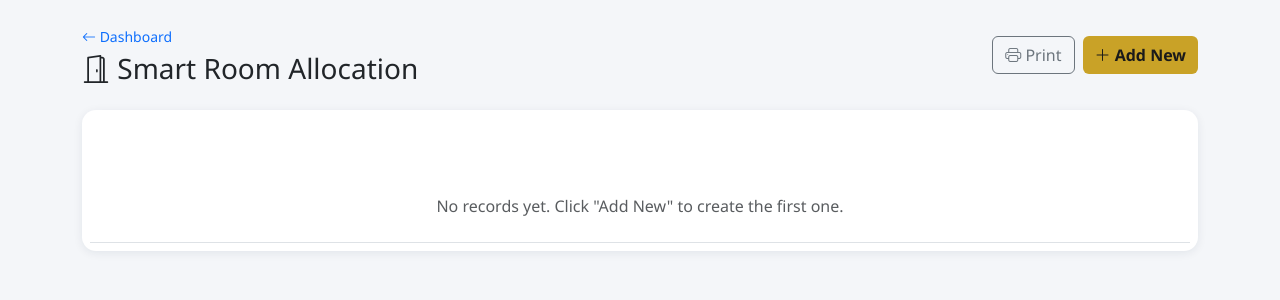
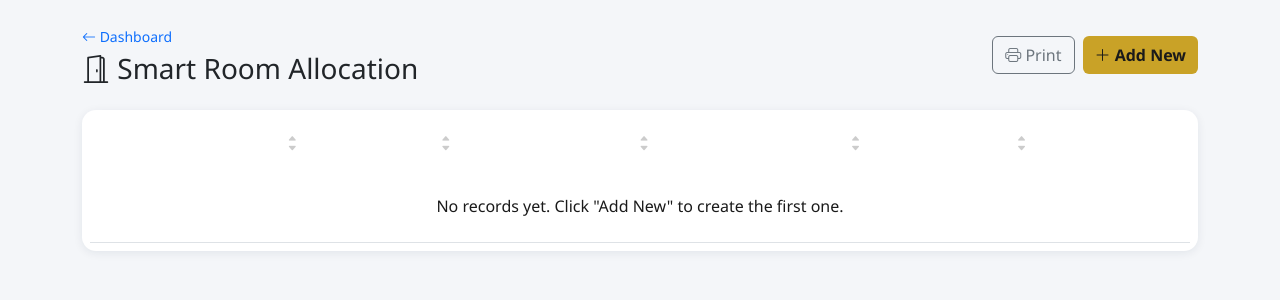
Before and after one commit to vishalmali9353-ops/kd-hostel-backend, a Flask app: page /admin/rooms in a window 1280 px wide. Shown: the part 64-364 px from the top of the page. Run offline with Flask 3, Linux system fonts and the light colour scheme; the visitor is signed in with stand-in values (Sample User, id 1); data that the repository does not hold is empty; some libraries are stand-ins or nearby versions.

Commit message:
Update style.css

```diff
--- a/static/css/style.css
+++ b/static/css/style.css
@@ -123,3 +123,42 @@ body {
   color: #1a1a1a !important;
   background-color: #fff !important;
 }
+/* Table header layout: label + sort buttons + search box */
+.kd-th-inner{
+  display:flex;
+  align-items:center;
+  justify-content:space-between;
+  gap:6px;
+}
+.kd-th-label{
+  cursor:pointer;
+  user-select:none;
+}
+.kd-th-label:hover{
+  text-decoration:underline;
+}
+.kd-sort-btns{
+  display:flex;
+  flex-direction:column;
+  line-height:0.6;
+}
+.kd-sort-btn{
+  cursor:pointer;
+  font-size:0.6rem;
+  color:#ccc;
+}
+.kd-sort-btn:hover{
+  color:var(--kd-gold);
+}
+.kd-col-search{
+  margin-top:6px;
+  font-weight:400;
+}
+
+/* Force black text everywhere in table body */
+.table tbody td{
+  color:#1a1a1a !important;
+}
+.table thead th{
+  color:#fff !important;
+}
```
